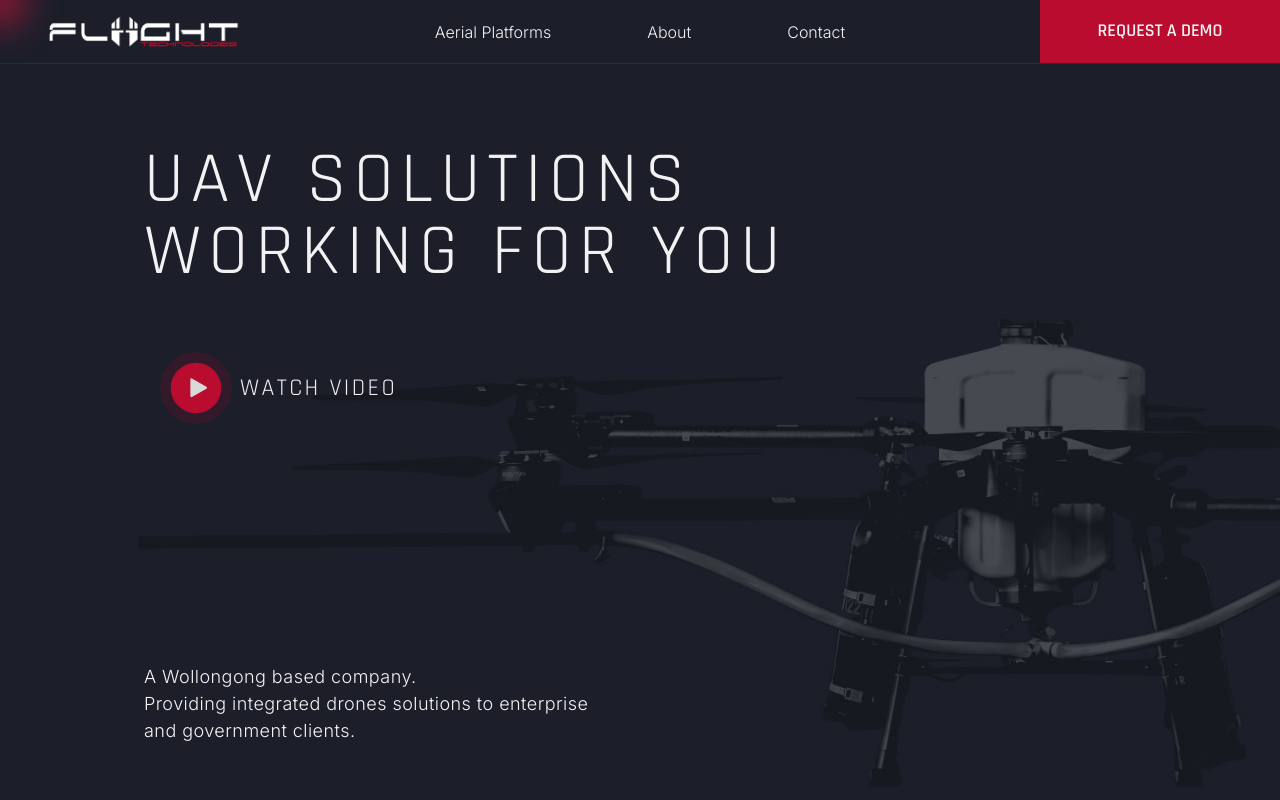
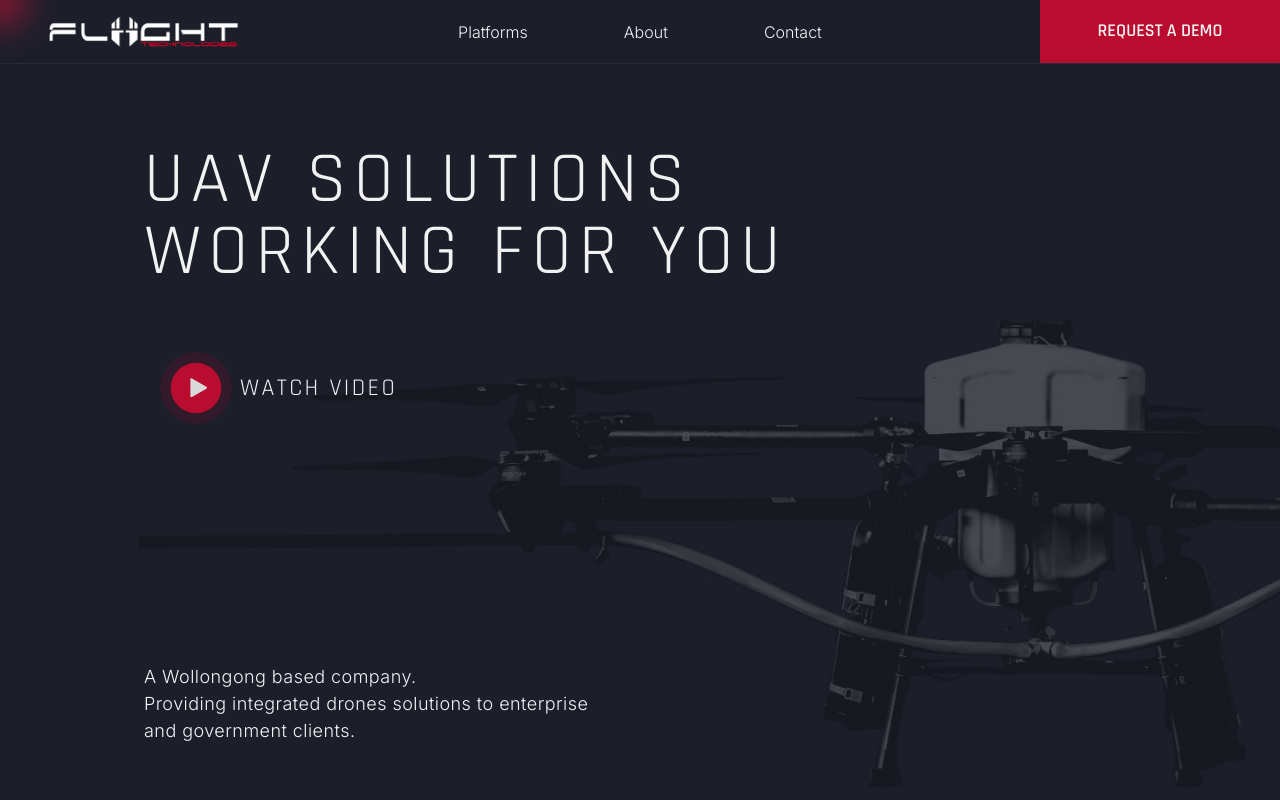
Before and after one commit to KGFliight/fliight-technologies-ca, a React (Vite) app: page / in a window 1280 px wide. Shown: the top 800 px of the page. Built offline with nearby package versions, Linux system fonts and the light colour scheme.

Commit message:
update aerial platforms headings

```diff
--- a/src/App.jsx
+++ b/src/App.jsx
@@ -35,13 +35,13 @@ function App() {
           />
           <Routes>
             <Route path="/" element={<Home />} />
-            <Route path="/aerial-platforms" element={<Drones />} />
+            <Route path="/platforms" element={<Drones />} />
             <Route
-              path="/aerial-platforms/deltaquad-pro"
+              path="/platforms/deltaquad-pro"
               element={<DeltaQuadPro />}
             />
             <Route
-              path="/aerial-platforms/deltaquad-evo"
+              path="/platforms/deltaquad-evo"
               element={<DeltaQuadEvo />}
             />
 
--- a/src/components/DronesCarousel.jsx
+++ b/src/components/DronesCarousel.jsx
@@ -54,7 +54,7 @@ function DronesCarousel() {
         className="media-scroller snaps-inline pl-32 md:auto-cols-[42%] w-full"
         ref={scrollRef}
       >
-        <NavLink to="/aerial-platforms/deltaquad-pro">
+        <NavLink to="/platforms/deltaquad-pro">
           <li className="media-element lg:px-4 lg:py-12 hover:opacity-80 hover:-translate-y-1 transition duration-300">
             <div className="bg-white rounded min-h-[10rem] sm:min-h-[300px] w-full flex items-center px-4">
               <img
@@ -68,7 +68,7 @@ function DronesCarousel() {
             </p>
           </li>
         </NavLink>
-        <NavLink to="/aerial-platforms/deltaquad-evo">
+        <NavLink to="/platforms/deltaquad-evo">
           <li className="media-element lg:px-4 lg:py-12 hover:opacity-80 hover:-translate-y-1 transition duration-300">
             <div className="bg-white border-ft-grey border rounded min-h-[10rem] sm:min-h-[300px] w-full flex items-center spx-4">
               <img
--- a/src/components/DropdownMenu.jsx
+++ b/src/components/DropdownMenu.jsx
@@ -25,7 +25,7 @@ function DropdownMenu({ title, items, isOpen, setIsOpen }) {
       <div
         className={`px-4 py-2 mt-2 text-xs font-thin ${headerClasses.textColor} text-left leading-6 tracking-widest uppercase`}
       >
-        {title}
+       {title}
       </div>
       {items.map((item, index) => (
         <Link
--- a/src/components/Footer.jsx
+++ b/src/components/Footer.jsx
@@ -42,12 +42,12 @@ function Footer() {
                   Aerial Platforms
                 </span>
                 <ul className="text-sm leading-loose tracking-wide md:text-lg font-['Inter'] font-light">
-                  <NavLink to="/aerial-platforms/deltaquad-pro">
+                  <NavLink to="/platforms/deltaquad-pro">
                     <li className="my-4  hover:underline hover:text-ft-white  transition duration-300">
                       DeltaQuad Pro
                     </li>
                   </NavLink>
-                  <NavLink to="/aerial-platforms/deltaquad-evo">
+                  <NavLink to="/platforms/deltaquad-evo">
                     <li className="my-4  hover:underline hover:text-ft-white transition duration-300">
                       DeltaQuad Evo
                     </li>
--- a/src/components/Header.jsx
+++ b/src/components/Header.jsx
@@ -23,8 +23,8 @@ function Header() {
 
   const getHeaderClass = () => {
     if (
-      location.pathname === '/aerial-platforms/deltaquad-pro' ||
-      location.pathname === '/aerial-platforms/deltaquad-evo'
+      location.pathname === '/platforms/deltaquad-pro' ||
+      location.pathname === '/platforms/deltaquad-evo'
       // TEMPLATE if adding product can add here, be sure to also include || on the above line (27) if adding a new location.pathname. Location.pathname to match url on app.jsx
       // this changes the colour of the header to match background
     ) {
@@ -64,8 +64,8 @@ function Header() {
   }
 
   const dronesDropdownItems = [
-    { name: 'DeltaQuad Pro', path: '/aerial-platforms/deltaquad-pro' },
-    { name: 'DeltaQuad Evo', path: '/aerial-platforms/deltaquad-evo' },
+    { name: 'DeltaQuad Pro', path: '/platforms/deltaquad-pro' },
+    { name: 'DeltaQuad Evo', path: '/platforms/deltaquad-evo' },
     //template product could go here, following the same configuration as the ones above. Be sure to adjust the path correctly
   ]
 
@@ -106,11 +106,11 @@ function Header() {
               to=""
               className={`hover:opacity-80 ${headerClasses.textColor} transition duration-200`}
             >
-              Aerial Platforms
+              Platforms
             </NavLink>
             {/* Dropdown Menu props */}
             <DropdownMenu
-              title="Aerial Platforms"
+              title="Aerial"
               items={dronesDropdownItems}
               isOpen={isDronesDropdownOpen}
               setIsOpen={setIsDronesDropdownOpen}
--- a/src/components/MobileMenu.jsx
+++ b/src/components/MobileMenu.jsx
@@ -41,8 +41,8 @@ function MobileMenu({ isMenuOpen, setMenuOpen }) {
 
   const getHeaderClass = () => {
     if (
-      location.pathname === '/aerial-platforms/deltaquad-pro' ||
-      location.pathname === '/aerial-platforms/deltaquad-evo'
+      location.pathname === '/platforms/deltaquad-pro' ||
+      location.pathname === '/platforms/deltaquad-evo'
     ) {
       return {
         background: 'bg-white',
@@ -104,22 +104,23 @@ function MobileMenu({ isMenuOpen, setMenuOpen }) {
               onClick={toggleTechDropdown}
             >
               <span className="">
-                Aerial Platforms&nbsp;
+                Platforms&nbsp;
                 <FontAwesomeIcon icon={faChevronDown} className="text-2xl" />
               </span>
             </Link>
             {transitions((style, item) =>
               item ? (
                 <animated.div style={style} className="flex flex-col gap-4">
+                  <span className="text-ft-grey text-2xl">Aerial:</span>
                   <Link
-                    to="/aerial-platforms/deltaquad-pro"
+                    to="/platforms/deltaquad-pro"
                     className="text-ft-grey py-1 pl-2 text-3xl"
                     onClick={handleMenuItemClick}
                   >
                     DeltaQuad Pro
                   </Link>
                   <Link
-                    to="/aerial-platforms/deltaquad-evo"
+                    to="/platforms/deltaquad-evo"
                     className="text-ft-grey py-1 pl-2 text-3xl"
                     onClick={handleMenuItemClick}
                   >
```
